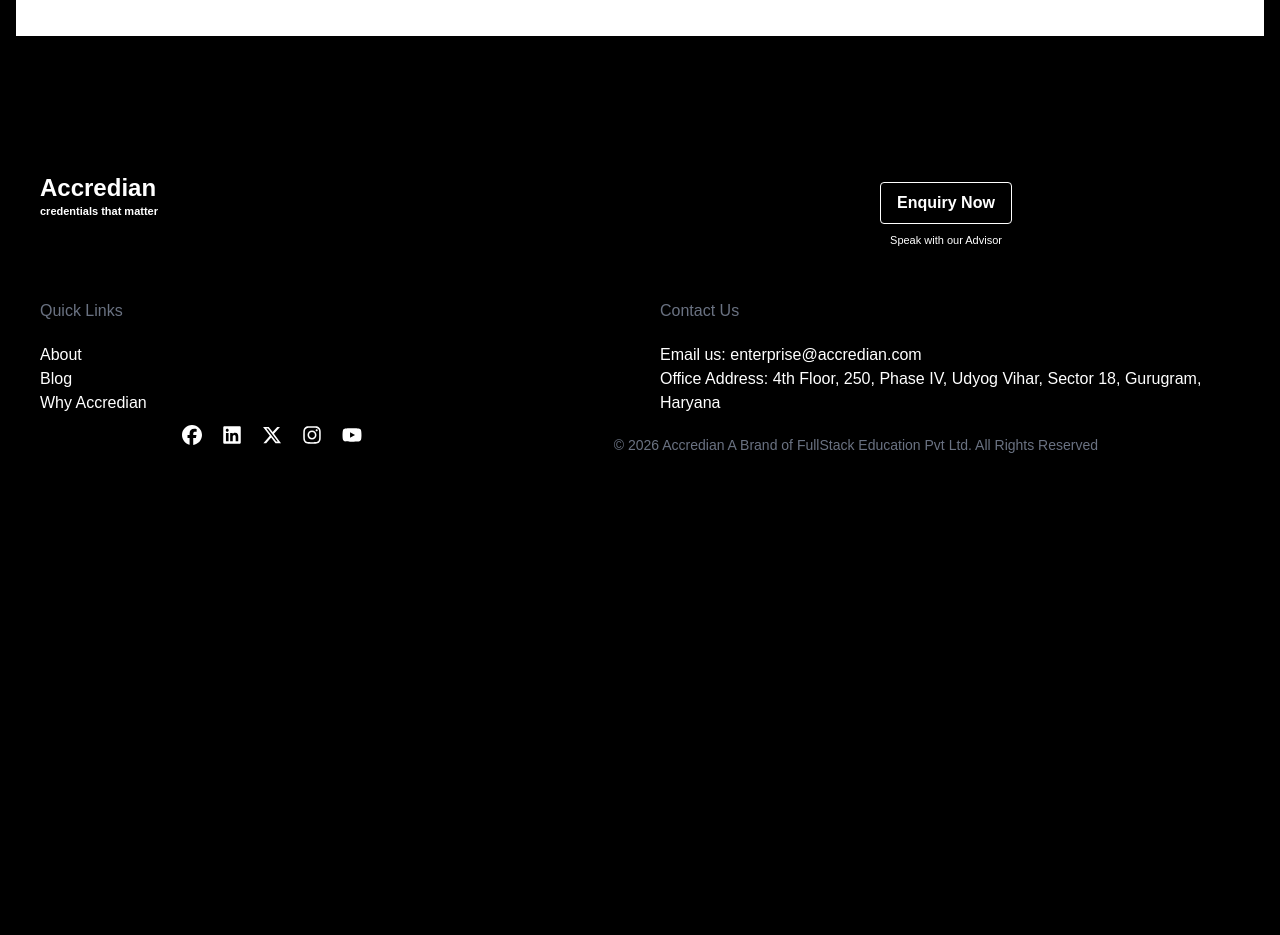
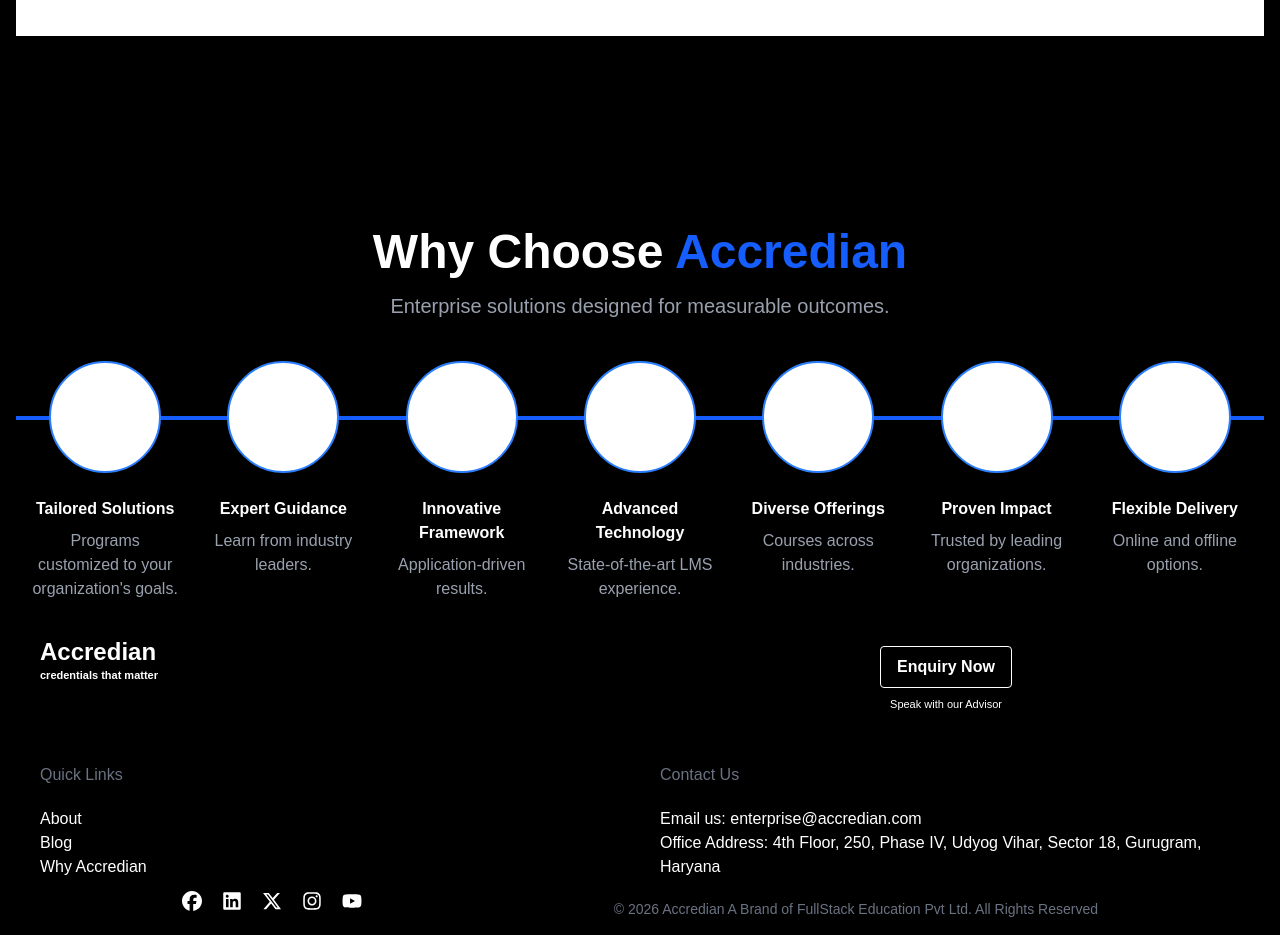
Before and after one commit to nikhil-dex/enterprise_accredian_clone, a Next.js app: page / in a window 1280 px wide. Shown: the part 1762-2697 px from the top of the page. Before the commit the page ends 2233 px from the top, so only its background shows below. Built offline with nearby package versions, Linux system fonts and the light colour scheme.

Commit message:
feat: Accredian_Edge.jsx

```diff
--- a/app/page.tsx
+++ b/app/page.tsx
@@ -3,6 +3,7 @@
 import Hero from "@/components/Hero";
 import Stats from "@/components/Stats";
 import Clients from "@/components/Clients";
+import Accredian_Edge from "@/components/Accredian_Edge";
 export default function Home() {
   return (
     <>
@@ -10,6 +11,7 @@
       <Hero/>
       <Stats/>
       <Clients/>
+      <Accredian_Edge/>
       <Footer/>
     </>
   );
--- a/components/Accredian_Edge.jsx
+++ b/components/Accredian_Edge.jsx
@@ -0,0 +1,177 @@
+"use client";
+
+
+import { useEffect } from "react";
+import gsap from "gsap";
+import { ScrollTrigger } from "gsap/ScrollTrigger";
+
+gsap.registerPlugin(ScrollTrigger);
+
+const items = [
+  {
+    title: "Tailored Solutions",
+    description: "Programs customized to your organization's goals.",
+    position: "top",
+  },
+  {
+    title: "Expert Guidance",
+    description: "Learn from industry leaders.",
+    position: "bottom",
+  },
+  {
+    title: "Innovative Framework",
+    description: "Application-driven results.",
+    position: "top",
+  },
+  {
+    title: "Advanced Technology",
+    description: "State-of-the-art LMS experience.",
+    position: "bottom",
+  },
+  {
+    title: "Diverse Offerings",
+    description: "Courses across industries.",
+    position: "top",
+  },
+  {
+    title: "Proven Impact",
+    description: "Trusted by leading organizations.",
+    position: "bottom",
+  },
+  {
+    title: "Flexible Delivery",
+    description: "Online and offline options.",
+    position: "top",
+  },
+];
+
+export default function Accredian_Edge() {
+
+    useEffect(() => {
+  const tl = gsap.timeline({
+    scrollTrigger: {
+      trigger: "#Accredian_Edge",
+      start: "top 70%",
+    },
+  });
+
+  tl.from(".timeline-line", {
+    scaleX: 0,
+    duration: 1.5,
+  })
+    .from(
+      ".timeline-item",
+      {
+        opacity: 0,
+        y: 100,
+        stagger: 0.2,
+      },
+      "-=1"
+    )
+    .from(
+      ".timeline-icon",
+      {
+        scale: 0,
+        rotate: 180,
+        stagger: 0.2,
+      },
+      "-=1"
+    );
+}, []);
+  return (
+    <section
+      id="Accredian_Edge"
+      className="py-24 px-4 bg-black text-white"
+    >
+      <div className="max-w-7xl mx-auto">
+        {/* Heading */}
+        <div className="text-center">
+          <h2 className="text-4xl md:text-5xl font-semibold">
+  Why Choose{" "}
+  <span className="text-blue-600">
+    Accredian
+  </span>
+</h2>
+
+<p className="mt-4 text-lg md:text-xl text-gray-400">
+  Enterprise solutions designed for measurable outcomes.
+</p>
+
+
+        </div>
+
+
+        {/* Stats */}
+        <div className="hidden lg:block mt-24">
+  <div className="timeline-line h-1 bg-blue-600 w-full relative">
+    <div className="grid grid-cols-7">
+      {items.map((item) => (
+        <div
+          key={item.title}
+          className="
+            timeline-item
+            flex
+            flex-col
+            items-center
+            text-center
+            px-4
+          "
+        >
+          <div
+            className="
+              timeline-icon
+              w-28
+              h-28
+              rounded-full
+              border-2
+              border-blue-500
+              bg-white
+              mt-[-55px]
+            "
+          />
+
+          <h3 className="mt-6 font-semibold">
+            {item.title}
+          </h3>
+
+          <p className="text-gray-400 mt-2">
+            {item.description}
+          </p>
+        </div>
+      ))}
+    </div>
+  </div>
+</div>
+
+<div className="lg:hidden mt-16">
+  {items.map((item) => (
+    <div
+      key={item.title}
+      className="
+        flex
+        gap-6
+        mb-10
+      "
+    >
+      <div className="w-4 bg-blue-600 rounded-full" />
+
+      <div>
+        <h3 className="font-semibold">
+          {item.title}
+        </h3>
+
+        <p className="text-gray-400 mt-2">
+          {item.description}
+        </p>
+      </div>
+    </div>
+  ))}
+</div>
+
+
+
+
+      </div>
+    </section>
+  );
+}
--- a/components/Footer.jsx
+++ b/components/Footer.jsx
@@ -21,7 +21,7 @@
 
     <section
     id="footer"
-    className="bg-black text-white py-10 px-4 sm:px-6 lg:px-10 pb-4"
+    className="bg-black text-white py-10 px-4 sm:px-6 lg:px-10 pb-4 pt-30"
     >
         <div>
             <div className="grid grid-cols-1 md:grid-cols-2 gap-6">
@@ -68,7 +68,7 @@
 
 
     {/* Social Media */}
-    <div className="flex items-center gap-5 text-xl">
+    <div className="flex items-center gap-5 text-xl mt-1">
       <a href="https://www.facebook.com/accredianlearn" className="hover:scale-110 transition">
         <FaFacebook />
       </a>
--- a/components/Navbar.jsx
+++ b/components/Navbar.jsx
@@ -11,7 +11,7 @@
     "Home",
     "Stats",
     "Clients",
-    "Accredian Edge",
+    "Accredian_Edge",
     "CAT",
     "How It Works",
     "FAQs",
--- a/package.json
+++ b/package.json
@@ -10,6 +10,7 @@
   },
   "dependencies": {
     "framer-motion": "^12.42.2",
+    "gsap": "^3.15.0",
     "lucide-react": "^1.26.0",
     "next": "16.2.11",
     "react": "19.2.4",
```
Also changed, not shown: 1 other file (tests, documents, lock files or other folders).
